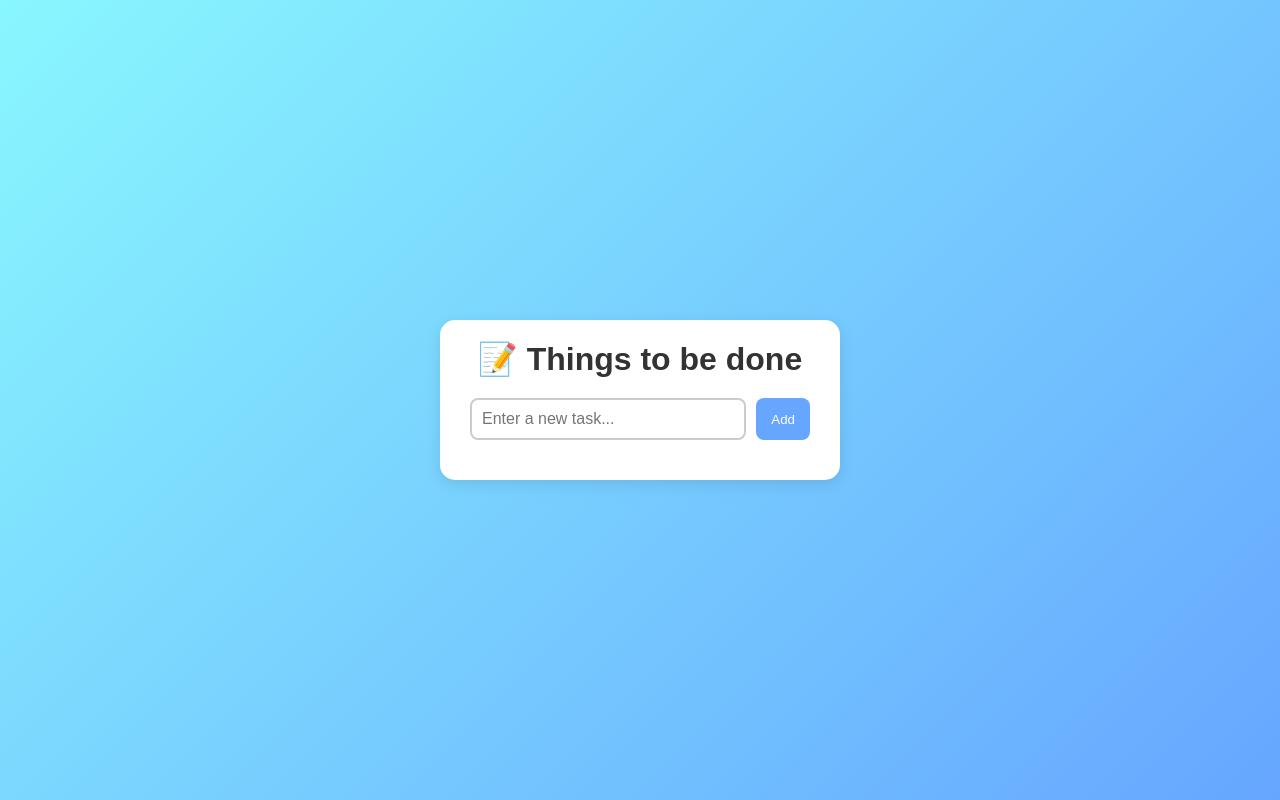
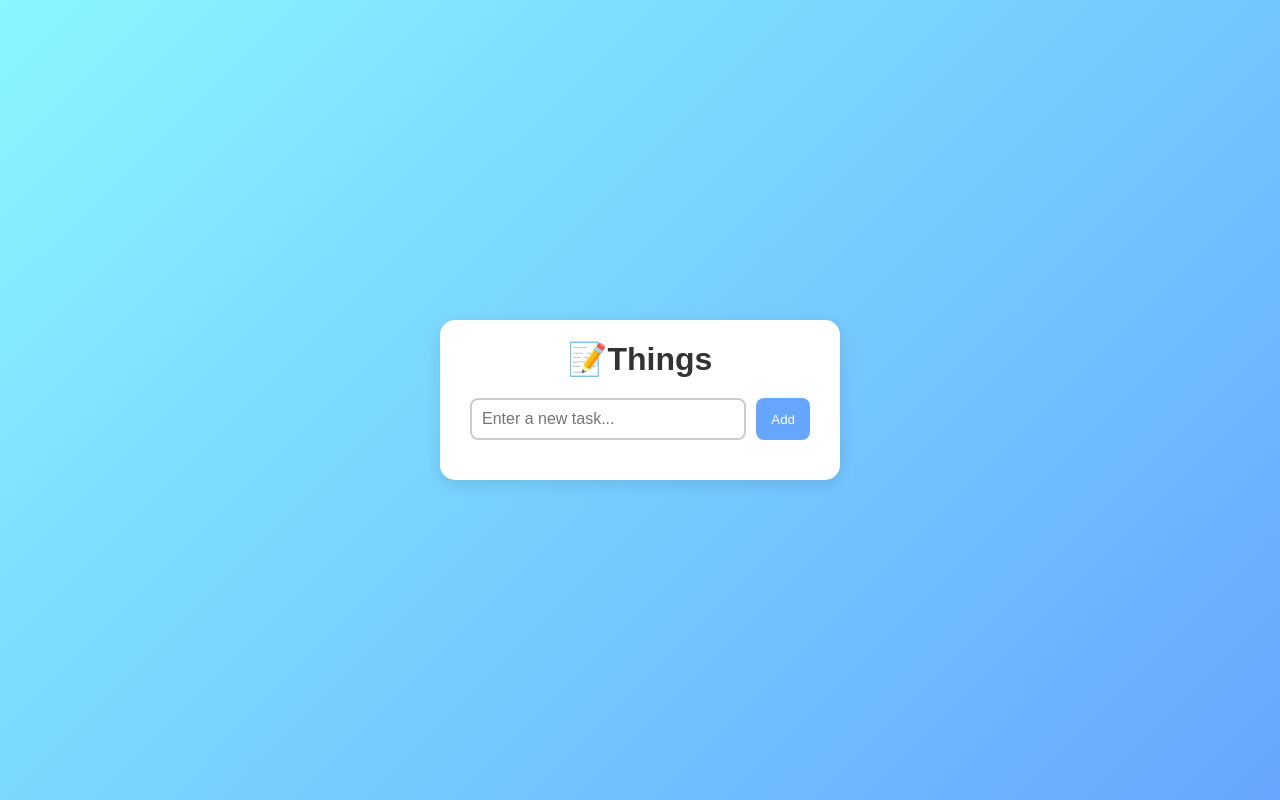
Before and after one commit to santosh3105/elevatelabsinternship, a plain HTML site: page task 2/index.html in a window 1280 px wide. Drawn offline with Linux system fonts and the light colour scheme.

Commit message:
Add task 2 files

```diff
--- a/Task2/index.html
+++ b/task 2/index.html
@@ -3,12 +3,12 @@
 <head>
   <meta charset="UTF-8" />
   <meta name="viewport" content="width=device-width, initial-scale=1.0" />
-  <title>Things to be done</title>
+  <title>Things to be done </title>
   <link rel="stylesheet" href="style.css" />
 </head>
 <body>
   <div class="container">
-    <h1>📝 Things to be done</h1>
+    <h1>📝Things</h1>
     <div class="input-section">
       <input type="text" id="taskInput" placeholder="Enter a new task..." />
       <button id="addBtn">Add</button>
```
Also changed, not shown: task 2/script.js (renamed from Task2/script.js), task 2/style.css (renamed from Task2/style.css).
